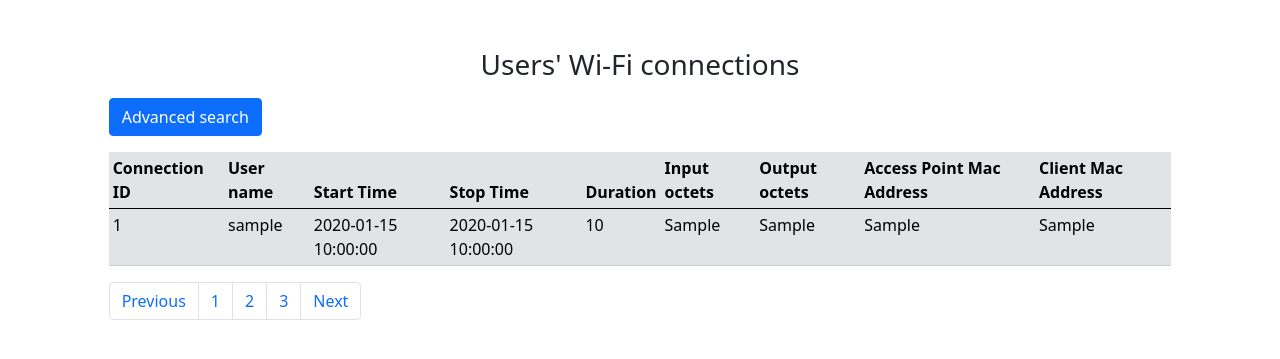
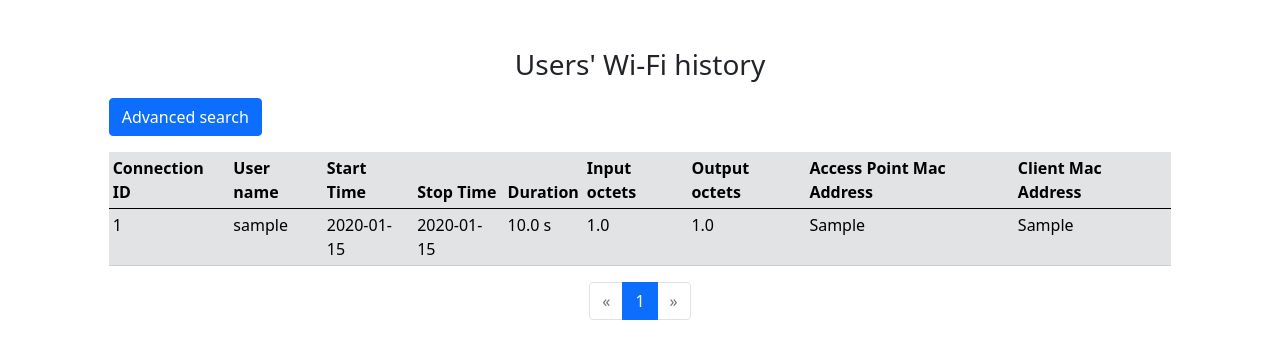
Before and after one commit to estebanarivasv/AutomataAndGrammars, a Flask app: template wifi-users/main/templates/main.html in a window 1280 px wide. Shown: the top 359 px of the page. Run offline with Flask 2, Linux system fonts and the light colour scheme; tables that the repository leaves empty hold one stand-in row (values such as "Sample post"); the template is opened without the code that fills it: values that come from a table or form of the project are taken from there, most other values are stand-ins (such as "Sample title", 1, 10 or a date in 2020); parts of the project's set-up code (start-up, migrations or seed data) failed here and were passed over.

Commit message:
Pagination working

```diff
--- a/wifi-users/app.py
+++ b/wifi-users/app.py
@@ -1,6 +1,5 @@
 from dotenv import load_dotenv
-from main import create_app
-from main import db
+from main import create_app, db
 import os
 
 from main.services import insert_data_to_db
@@ -10,10 +9,7 @@
 
 load_dotenv()  # Loading environment variables
 
-DB_PATH = os.getenv('DB_PATH')
-DB_NAME = os.getenv('DB_NAME')
-
 if __name__ == '__main__':
     db.create_all()
-    insert_data_to_db(db)  # Creating database and insert
+    insert_data_to_db(db.engine)  # Creating database and insert
     app.run(debug=True, port=os.getenv('PORT'))
--- a/wifi-users/main/forms/filters.py
+++ b/wifi-users/main/forms/filters.py
@@ -4,8 +4,6 @@
 
 
 class FilterForm(FlaskForm):
-    username = StringField('Username')
-    username_sum = StringField('User to sum the session times')
     datetime = StringField('Datetime', validators=[
         Regexp('\d\d/\d\d/\d\d\d\d \d\d:\d\d', message="Date must be in this format DD/MM/YYYY HH:MM")
     ])
--- a/wifi-users/main/services/data_insertion.py
+++ b/wifi-users/main/services/data_insertion.py
@@ -7,9 +7,9 @@
 DATA_PATH = os.getenv('DATA_PATH')
 
 
-def insert_data_to_db(db):
+def insert_data_to_db(engine):
     dataframe = pd.read_csv(DATA_PATH, sep=';')
     try:
-        dataframe.to_sql(name='Connection', con=db.engine, index=False, index_label="connection_id")
-    except ValueError:
+        dataframe.to_sql(name='Connection', con=engine, index=True, if_exists='append')
+    except Exception:
         pass
--- a/wifi-users/main/templates/main.html
+++ b/wifi-users/main/templates/main.html
@@ -14,7 +14,7 @@
 </head>
 
 <body>
-    <div class="container-fluid d-flex flex-row-reverse bg-highlight " style="position: absolute;">
+    <div class="d-flex flex-row-reverse bg-highlight " style="position: absolute; top: 20px; right: 20px;">
         {% with messages = get_flashed_messages(with_categories=true) %}
             {% if messages %}
                 {% for category, message in messages %}
@@ -28,7 +28,8 @@
     </div>
 
 
-    <h3 class="mt-5 text-center">Users' Wi-Fi connections</h3>
+
+    <h3 class="mt-5 text-center">Users' Wi-Fi history</h3>
     <div class="row mt-3">
         <div class="col-lg-1"></div>
         <div class="col-lg-10">
@@ -40,38 +41,8 @@
             </p>
             <div class="collapse" id="collapseExample">
                 <div class="card card-body">
-                    <form class="row row-cols-lg-3 g-3 align-items-center" method="GET"
+                    <form class="row row-cols-lg-4 g-3 align-items-center" method="GET"
                         action="{{ url_for('main.index') }}">
-                        <div class="col-12">
-                            <label class="visually-hidden"
-                                for="inlineFormInputGroupUsername">{{ filters.username.label }}</label>
-                            <div class="input-group">
-                                <div class="input-group-text">
-                                    <svg width="1em" height="1em" viewBox="0 0 16 16" class="bi bi-person-fill"
-                                        fill="currentColor" xmlns="http://www.w3.org/2000/svg">
-                                        <path fill-rule="evenodd"
-                                            d="M3 14s-1 0-1-1 1-4 6-4 6 3 6 4-1 1-1 1H3zm5-6a3 3 0 1 0 0-6 3 3 0 0 0 0 6z" />
-                                    </svg>
-                                </div>
-                                {{ filters.username(type="text", class="form-control form-control-sm", id="inlineFormInputGroupUsername",  placeholder="Username")|safe }}
-                            </div>
-                        </div>
-                        <div class="col-12">
-                            <label class="visually-hidden"
-                                for="inlineFormInputGroupUsername">{{ filters.username_sum.label }}</label>
-                            <div class="input-group">
-                                <div class="input-group-text">
-                                    <svg width="1em" height="1em" viewBox="0 0 16 16" class="bi bi-person-fill"
-                                        fill="currentColor" xmlns="http://www.w3.org/2000/svg">
-                                        <path fill-rule="evenodd"
-                                            d="M3 14s-1 0-1-1 1-4 6-4 6 3 6 4-1 1-1 1H3zm5-6a3 3 0 1 0 0-6 3 3 0 0 0 0 6z" />
-                                    </svg>
-                                </div>
-
-                                {{ filters.username_sum(type="text", class="form-control form-control-sm", id="inlineFormInputGroupUsername",  placeholder="User to sum the session times")|safe }}
-
-                            </div>
-                        </div>
                         <div class="col-12">
                             <label class="visually-hidden"
                                 for="inlineFormInputGroupUsername">{{ filters.datetime.label }}</label>
@@ -148,7 +119,7 @@
                         <td>{{ con.username }}</td>
                         <td>{{ con.start_time }}</td>
                         <td>{{ con.stop_time }}</td>
-                        <td>{{ con.duration }}</td>
+                        <td>{{ con.duration }} s</td>
                         <td>{{ con.input_octets }}</td>
                         <td>{{ con.output_octets }}</td>
                         <td>{{ con.ap_mac }}</td>
@@ -157,15 +128,68 @@
                     {% endfor %}
                 </tbody>
             </table>
+
             <nav aria-label="Page navigation example">
-                <ul class="pagination">
-                    <li class="page-item"><a class="page-link" href="#">Previous</a></li>
-                    <li class="page-item"><a class="page-link" href="#">1</a></li>
-                    <li class="page-item"><a class="page-link" href="#">2</a></li>
-                    <li class="page-item"><a class="page-link" href="#">3</a></li>
-                    <li class="page-item"><a class="page-link" href="#">Next</a></li>
+                <ul class="pagination justify-content-center">
+                    {% if connections.page > 1 %}
+                        <li class="page-item">
+                            <a class="page-link" href="{{ url_for('main.index',
+                                page_num = 1,
+                                datetime=request.args.datetime,
+                                ap_mac=request.args.ap_mac,
+                                client_mac=request.args.client_mac) }}">
+                                <span aria-hidden="true">&laquo;</span>
+                            </a>
+                        </li>
+                    {% else %}
+                        <li class="page-item disabled">
+                            <a class="page-link" tabindex="-1" aria-disabled="true">
+                                <span aria-hidden="true">&laquo;</span>
+                            </a>
+                        </li>
+                    {% endif %}
+
+
+                    {% for n in range(1, connections.pages + 1) %}
+                        {% if n != connections.page %}
+                            {% if n < connections.page + 3 and n > connections.page - 3%}
+                            <li class="page-item">
+                                <a class="page-link" href="{{ url_for('main.index',
+                                        page_num = n,
+                                        datetime=request.args.datetime,
+                                        ap_mac=request.args.ap_mac,
+                                        client_mac=request.args.client_mac) }}">
+                                    {{n}}
+                                </a>
+                            </li>
+                            {% endif %}
+                        {% else %}
+                        <li class="page-item active" aria-current="page">
+                            <a class="page-link" href="">{{n}}</a>
+                        </li>
+                        {% endif %}
+                    {% endfor %}
+
+                    {% if connections.page < connections.pages %}
+                    <li class="page-item">
+                        <a class="page-link" href="{{ url_for('main.index',
+                                                        page_num = (connections.pages),
+                                                        datetime=request.args.datetime,
+                                                        ap_mac=request.args.ap_mac,
+                                                        client_mac=request.args.client_mac) }}">
+                            <span aria-hidden="true">&raquo;</span>
+                        </a>
+                    </li>
+                    {% else %}
+                    <li class="page-item disabled">
+                        <a class="page-link" href="#" tabindex="-1" aria-disabled="true">
+                            <span aria-hidden="true">&raquo;</span>
+                        </a>
+                    </li>
+                    {% endif %}
                 </ul>
             </nav>
+
         </div>
         <div class="col-lg-1"></div>
     </div>
```
Also changed, not shown: wifi-users/main/__init__.py (+13 -0 lines), wifi-users/main/models/connections.py (+12 -10 lines), wifi-users/main/routes/main.py (+10 -11 lines).
